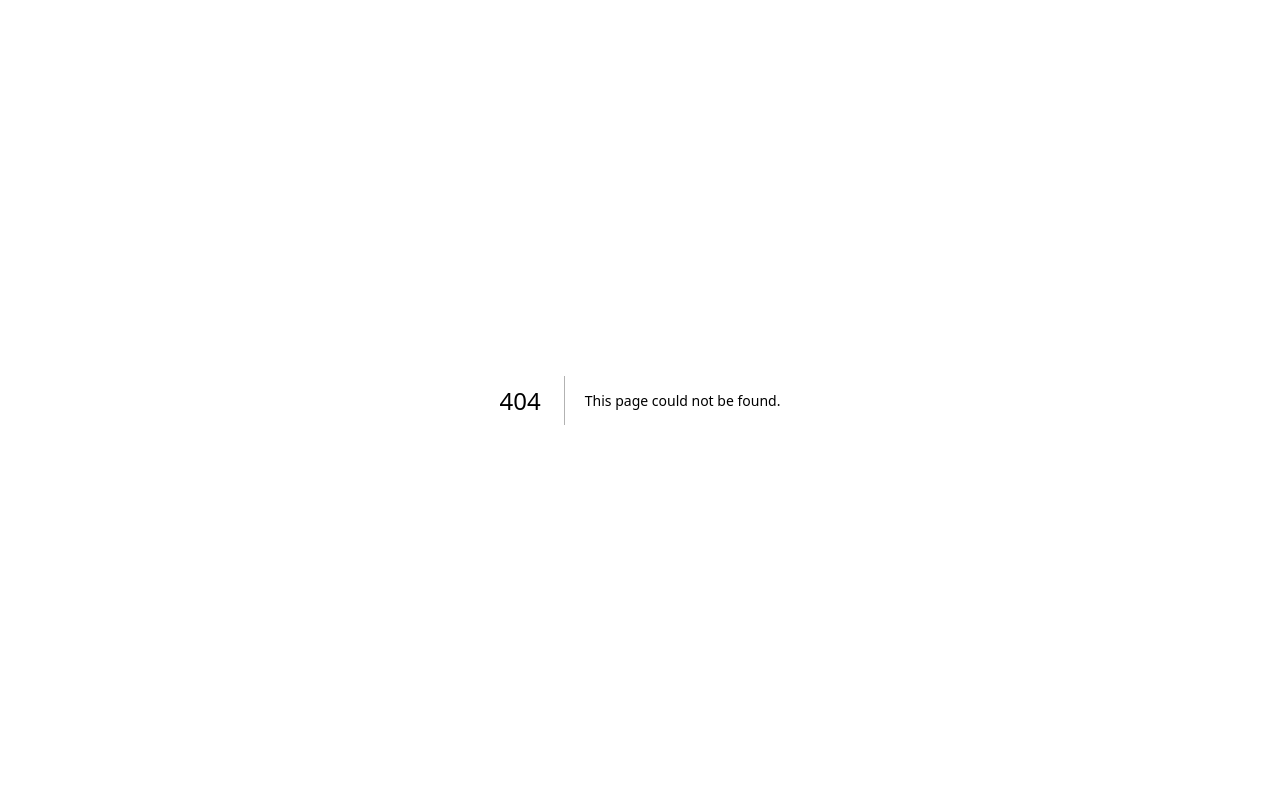
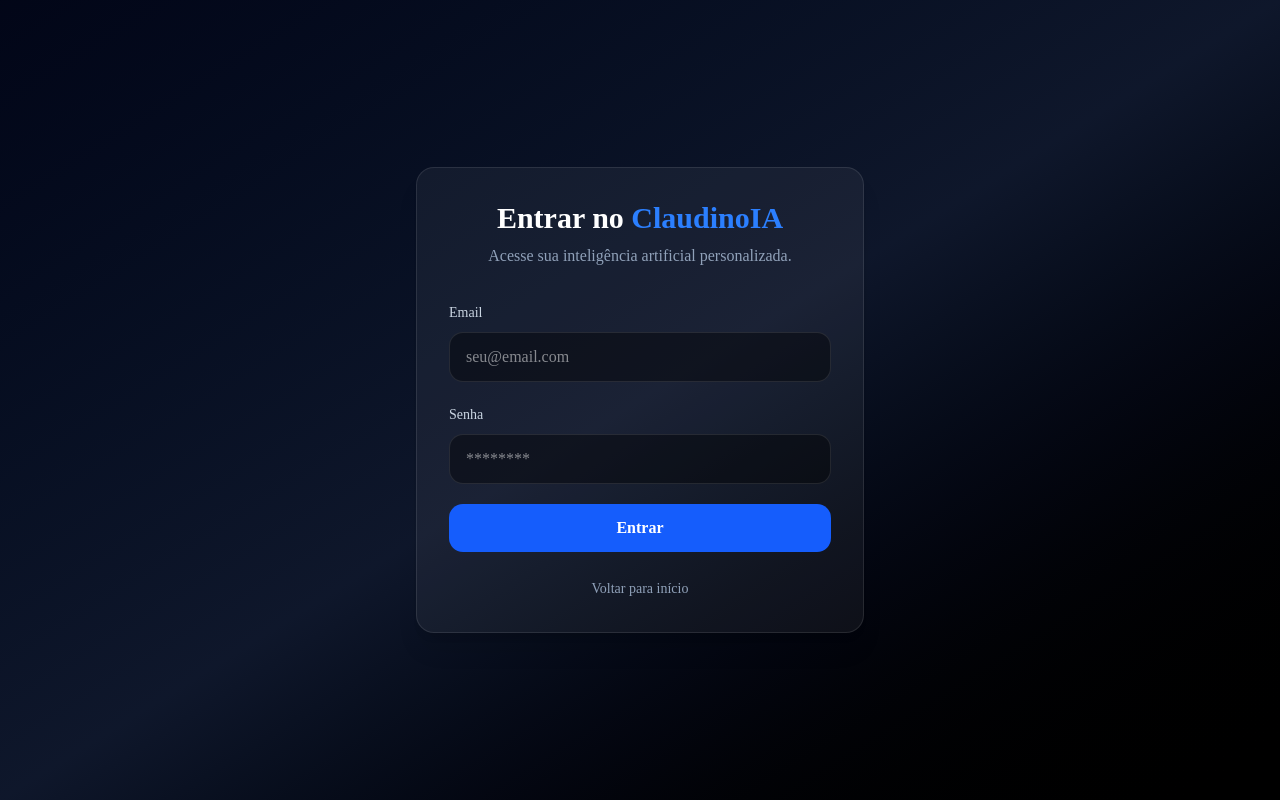
Before and after one commit to ednaldoramos/ClaudinoiA, a Next.js app: page /login in a window 1280 px wide. Before the commit this address had no page. Built offline with nearby package versions, Linux system fonts and the light colour scheme.

Commit message:
Cria página de login do ClaudinoIA

```diff
--- /dev/null
+++ b/app/login/page.tsx
@@ -0,0 +1,75 @@
+import Link from "next/link";
+
+export default function LoginPage() {
+  return (
+    <main className="min-h-screen bg-gradient-to-br from-slate-950 via-slate-900 to-black text-white flex items-center justify-center px-6">
+
+      <div className="w-full max-w-md">
+
+        <div className="bg-white/5 border border-white/10 rounded-2xl p-8 shadow-xl">
+
+          <h1 className="text-3xl font-bold text-center mb-2">
+            Entrar no <span className="text-blue-500">ClaudinoIA</span>
+          </h1>
+
+          <p className="text-slate-400 text-center mb-8">
+            Acesse sua inteligência artificial personalizada.
+          </p>
+
+
+          <form className="space-y-5">
+
+            <div>
+              <label className="text-sm text-slate-300">
+                Email
+              </label>
+
+              <input
+                type="email"
+                placeholder="seu@email.com"
+                className="w-full mt-2 px-4 py-3 rounded-xl bg-black/40 border border-white/10 outline-none focus:border-blue-500"
+              />
+            </div>
+
+
+            <div>
+              <label className="text-sm text-slate-300">
+                Senha
+              </label>
+
+              <input
+                type="password"
+                placeholder="********"
+                className="w-full mt-2 px-4 py-3 rounded-xl bg-black/40 border border-white/10 outline-none focus:border-blue-500"
+              />
+            </div>
+
+
+            <button
+              type="submit"
+              className="w-full bg-blue-600 hover:bg-blue-700 py-3 rounded-xl font-semibold transition"
+            >
+              Entrar
+            </button>
+
+          </form>
+
+
+          <div className="text-center mt-6">
+
+            <Link
+              href="/"
+              className="text-sm text-slate-400 hover:text-white"
+            >
+              Voltar para início
+            </Link>
+
+          </div>
+
+        </div>
+
+      </div>
+
+    </main>
+  );
+}
```
